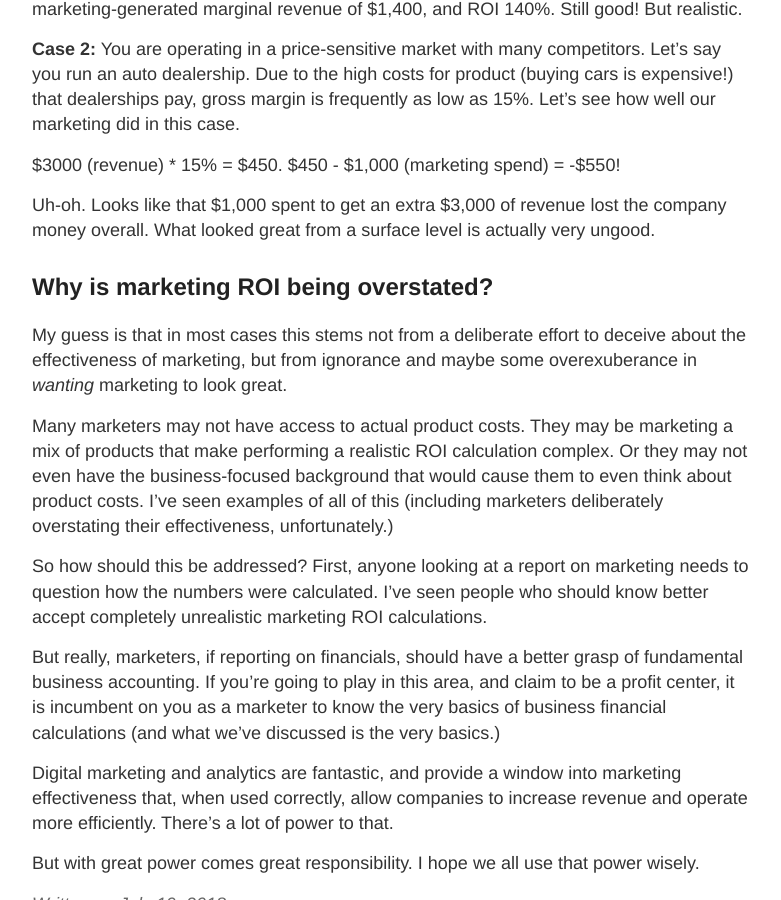
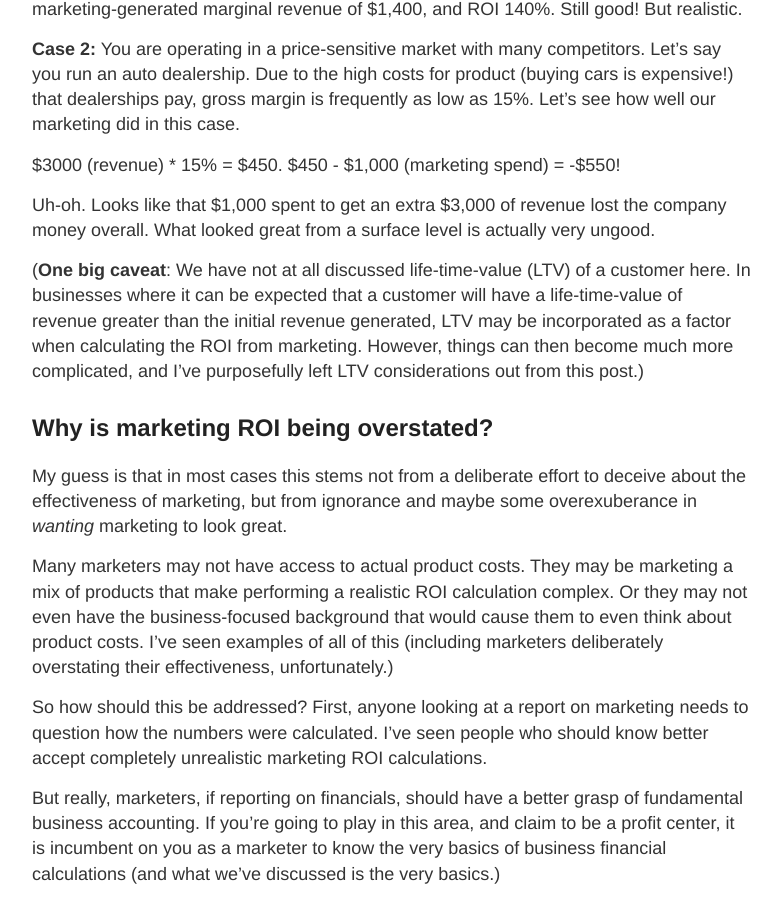
Before and after one commit to imtheaaron/imtheaaron.github.io, a Jekyll site: the page built from _posts/2018-07-19-Marketing-Revenue-Attribution.md, in a window 1280 px wide and 900 px high, scrolled down 1674 px. Shown: the whole window, without its empty margins (248-1029 px from the left). Built offline with Jekyll 4.4.1, drawn with Linux system fonts in a browser that asks for light colours.

Commit message:
added aside about customer LTV

```diff
--- a/_posts/2018-07-19-Marketing-Revenue-Attribution.md
+++ b/_posts/2018-07-19-Marketing-Revenue-Attribution.md
@@ -48,6 +48,8 @@ $3000 (revenue) * 15% = $450. $450 - $1,000 (marketing spend) = -$550!
 
 Uh-oh. Looks like that $1,000 spent to get an extra $3,000 of revenue lost the company money overall. What looked great from a surface level is actually very ungood.
 
+(**One big caveat**: We have not at all discussed life-time-value (LTV) of a customer here. In businesses where it can be expected that a customer will have a life-time-value of revenue greater than the initial revenue generated, LTV may be incorporated as a factor when calculating the ROI from marketing. However, things can then become much more complicated, and I've purposefully left LTV considerations out from this post.)
+
 ## Why is marketing ROI being overstated? ##
 
 My guess is that in most cases this stems not from a deliberate effort to deceive about the effectiveness of marketing, but from ignorance and maybe some overexuberance in *wanting* marketing to look great.
```
